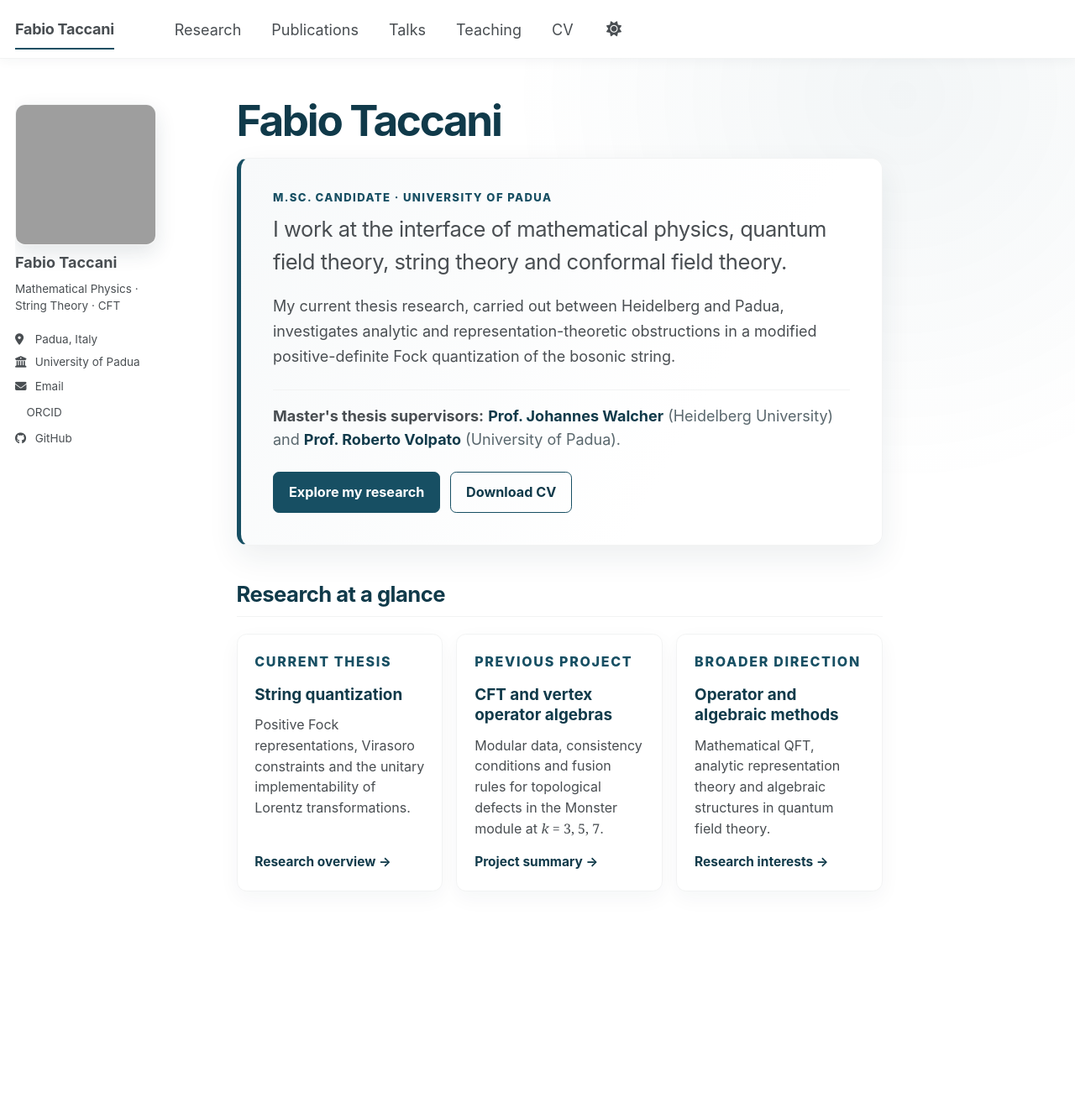
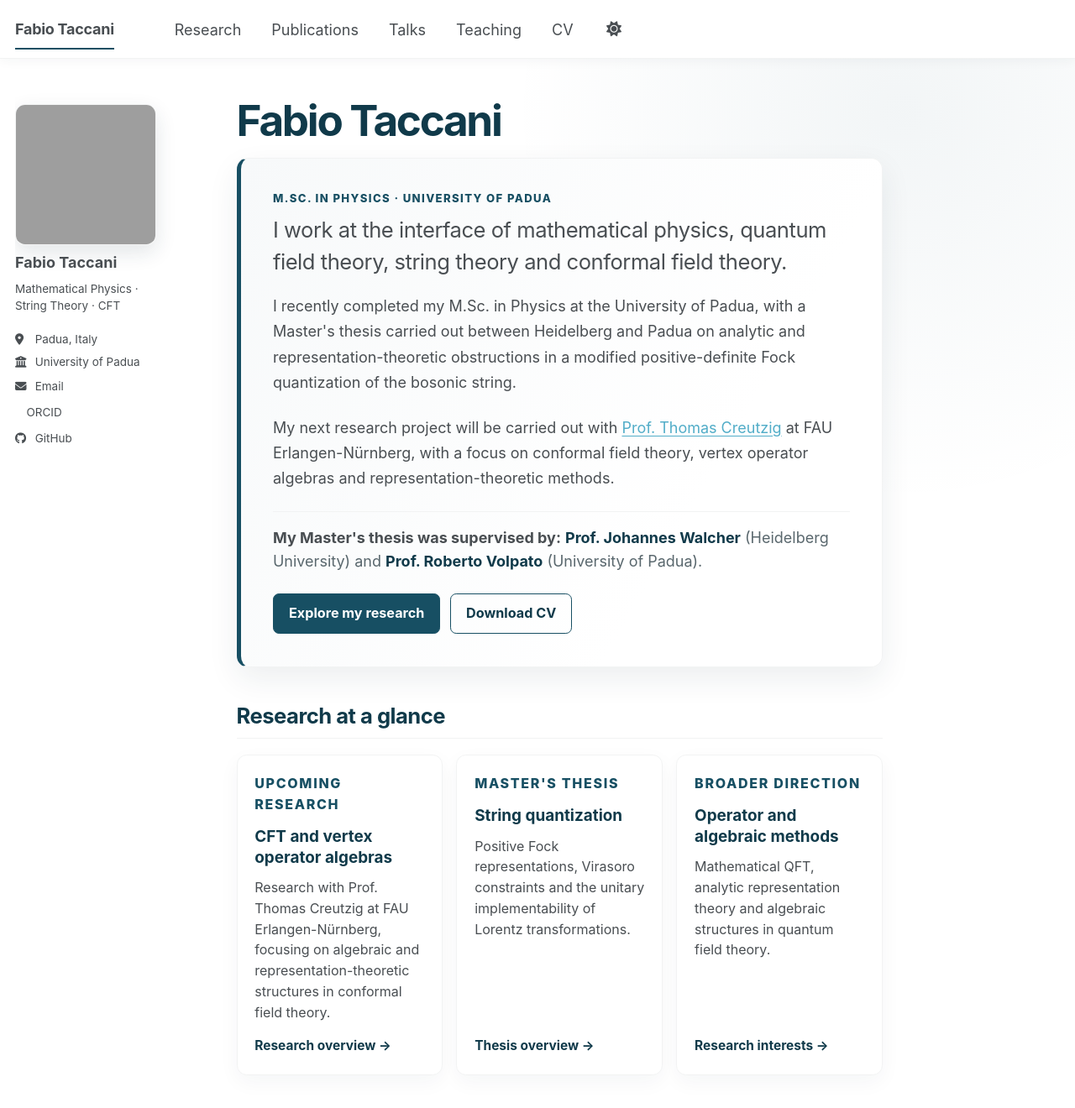
Before and after one commit to FabioTaccani/FabioTaccani.github.io, a Jekyll site: the page built from _pages/about.md, in a window 1280 px wide and 1351 px high. Shown: the top 1320 px of the window at 84% size. Built offline with Jekyll 4.4.1, drawn with Linux system fonts in a browser that asks for light colours; a style sheet for code colours, icons or effects is not loaded.

Commit message:
Update academic status and upcoming research

```diff
--- a/_pages/about.md
+++ b/_pages/about.md
@@ -1,7 +1,7 @@
 ---
 permalink: /
 title: "Fabio Taccani"
-excerpt: "Master's student in theoretical physics working on mathematical QFT, string quantization, conformal field theory and vertex operator algebras."
+excerpt: "M.Sc. in Physics working on mathematical QFT, string quantization, conformal field theory and vertex operator algebras."
 author_profile: true
 redirect_from:
   - /about/
@@ -9,18 +9,25 @@ redirect_from:
 ---
 
 <section class="academic-hero" aria-label="Introduction">
-  <p class="eyebrow">M.Sc. candidate · University of Padua</p>
+  <p class="eyebrow">M.Sc. in Physics · University of Padua</p>
   <p class="hero-lead">
     I work at the interface of mathematical physics, quantum field theory,
     string theory and conformal field theory.
   </p>
   <p>
-    My current thesis research, carried out between Heidelberg and Padua,
-    investigates analytic and representation-theoretic obstructions in a
-    modified positive-definite Fock quantization of the bosonic string.
+    I recently completed my M.Sc. in Physics at the University of Padua, with
+    a Master's thesis carried out between Heidelberg and Padua on analytic and
+    representation-theoretic obstructions in a modified positive-definite Fock
+    quantization of the bosonic string.
+  </p>
+  <p>
+    My next research project will be carried out with
+    <a href="https://www.math.fau.de/algebra-und-geometrie/thomascreutzig/">Prof. Thomas Creutzig</a>
+    at FAU Erlangen-Nürnberg, with a focus on conformal field theory, vertex
+    operator algebras and representation-theoretic methods.
   </p>
   <p class="thesis-supervisors">
-    <strong>Master's thesis supervisors:</strong>
+    <strong>My Master's thesis was supervised by:</strong>
     <a href="https://web.mathi.uni-heidelberg.de/physmath/walcher">Prof. Johannes Walcher</a>
     (Heidelberg University) and
     <a href="https://unifind.unipd.it/resource/person/13292?language=en_US">Prof. Roberto Volpato</a>
@@ -36,16 +43,16 @@ redirect_from:
 
 <div class="academic-grid">
   <article class="academic-card">
-    <p class="card-kicker">Current thesis</p>
+    <p class="card-kicker">Upcoming research</p>
+    <h3>CFT and vertex operator algebras</h3>
+    <p>Research with Prof. Thomas Creutzig at FAU Erlangen-Nürnberg, focusing on algebraic and representation-theoretic structures in conformal field theory.</p>
+    <a class="card-link" href="/research/#upcoming-research">Research overview →</a>
+  </article>
+  <article class="academic-card">
+    <p class="card-kicker">Master's thesis</p>
     <h3>String quantization</h3>
     <p>Positive Fock representations, Virasoro constraints and the unitary implementability of Lorentz transformations.</p>
-    <a class="card-link" href="/research/#mathematical-structures-in-string-quantization">Research overview →</a>
-  </article>
-  <article class="academic-card">
-    <p class="card-kicker">Previous project</p>
-    <h3>CFT and vertex operator algebras</h3>
-    <p>Modular data, consistency conditions and fusion rules for topological defects in the Monster module at <span class="math-inline"><i>k</i> = 3, 5, 7</span>.</p>
-    <a class="card-link" href="/research/#conformal-field-theory-and-vertex-operator-algebras">Project summary →</a>
+    <a class="card-link" href="/research/#mathematical-structures-in-string-quantization">Thesis overview →</a>
   </article>
   <article class="academic-card">
     <p class="card-kicker">Broader direction</p>
```
